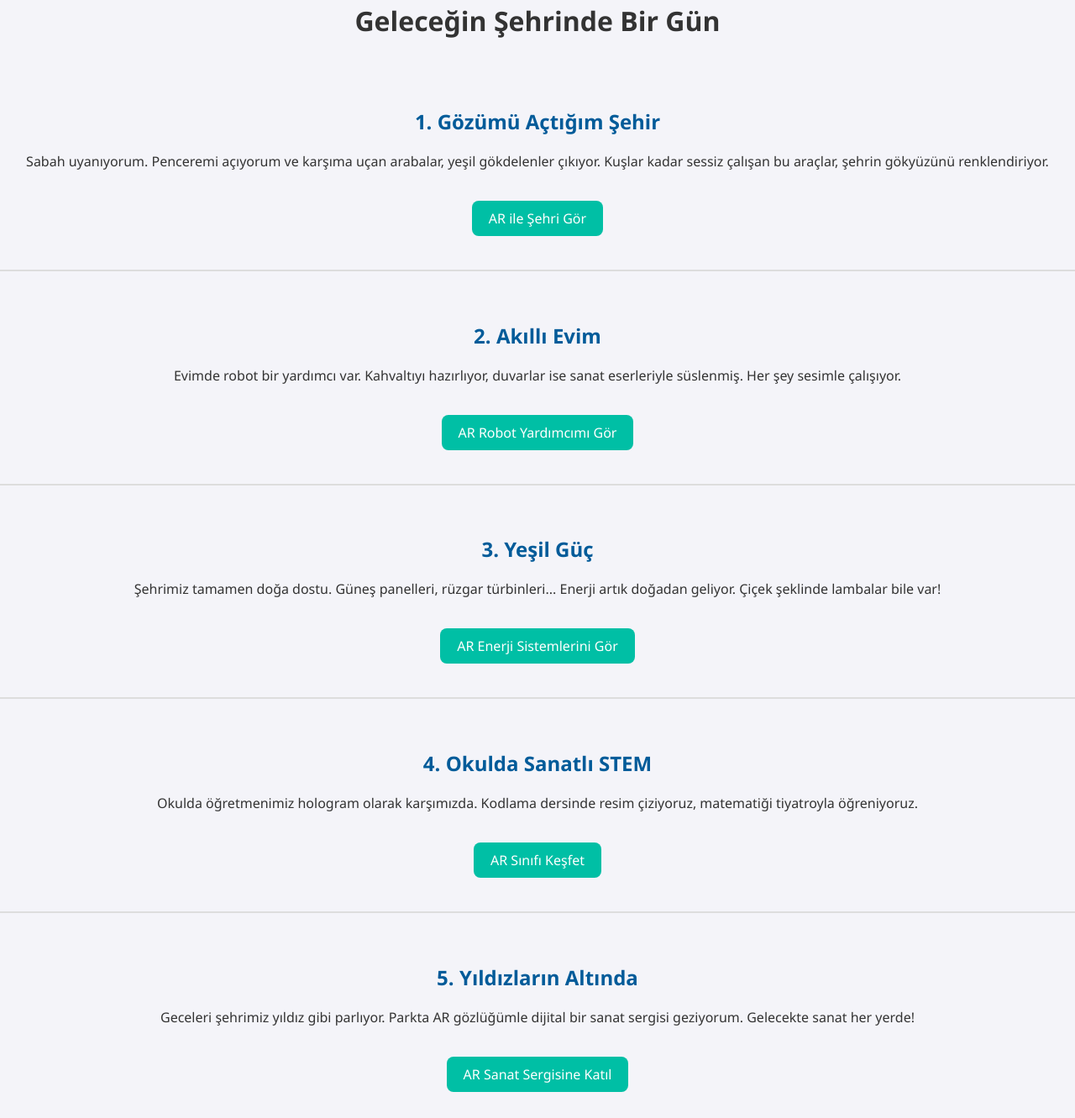
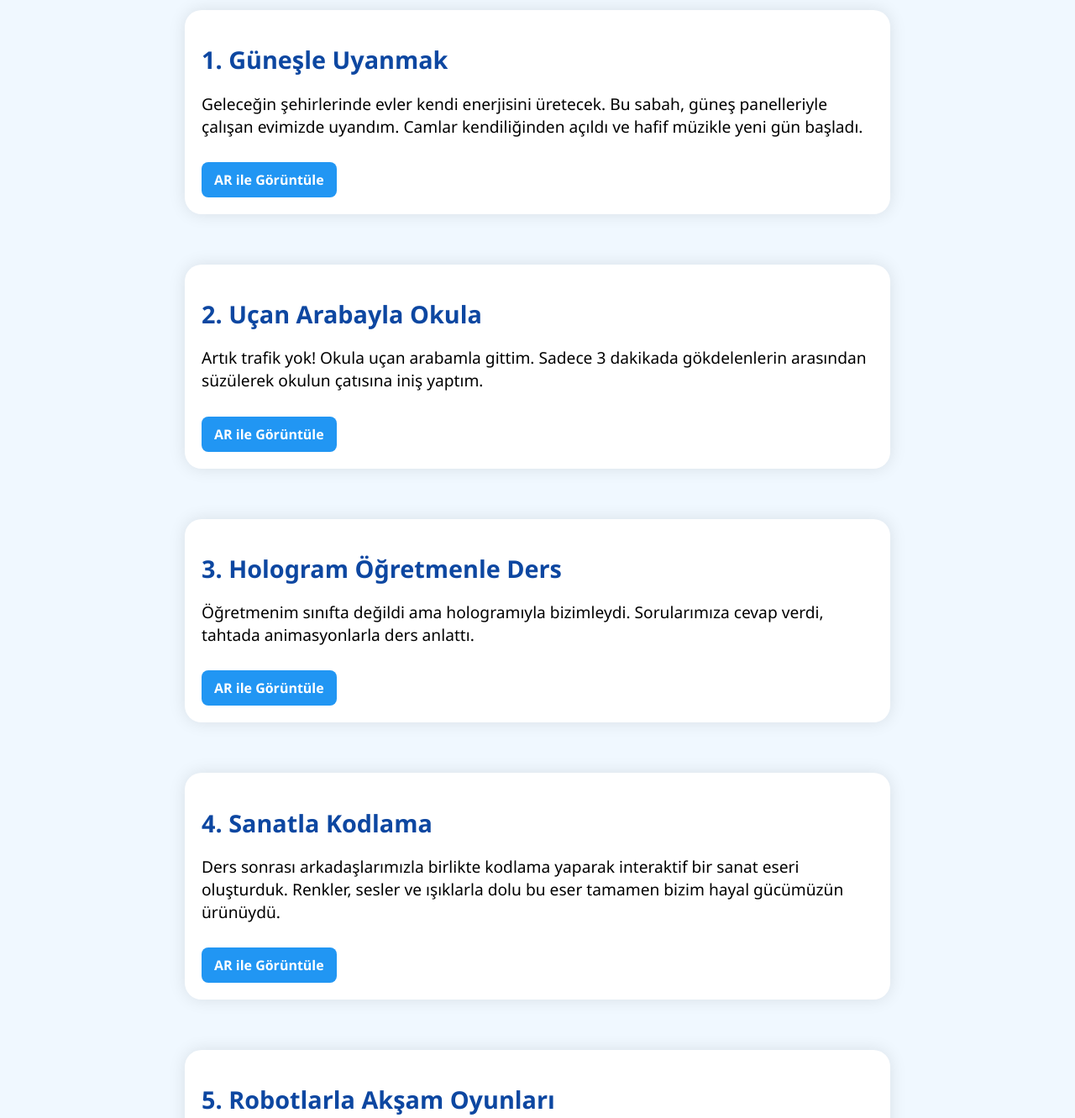
Before and after one commit to lemonfacx/artstem-book, a plain HTML site: page index.html in a window 1280 px wide. Shown: the part 18-1349 px from the top of the page at 84% size. Drawn offline with Linux system fonts and the light colour scheme.

Commit message:
Update index.html

```diff
--- a/index.html
+++ b/index.html
@@ -3,69 +3,74 @@
 <head>
   <meta charset="UTF-8" />
   <meta name="viewport" content="width=device-width, initial-scale=1.0" />
-  <title>Geleceğin Şehrinde Bir Gün</title>
+  <title>Future City - AR Digital Book</title>
   <style>
     body {
+      margin: 0;
       font-family: 'Segoe UI', Tahoma, Geneva, Verdana, sans-serif;
-      margin: 0;
-      padding: 0;
-      background: #f4f4f9;
-      color: #333;
-      text-align: center;
+      background: #f0f8ff;
+      display: flex;
+      flex-direction: column;
+      align-items: center;
+      justify-content: center;
+      min-height: 100vh;
     }
     .page {
-      padding: 40px 20px;
-      border-bottom: 2px solid #ddd;
+      max-width: 800px;
+      padding: 20px;
+      background: white;
+      margin: 30px auto;
+      border-radius: 20px;
+      box-shadow: 0 0 20px rgba(0,0,0,0.1);
     }
-    h2 {
-      color: #005b99;
+    .page h1 {
+      font-size: 1.8em;
+      color: #0d47a1;
+    }
+    .page p {
+      font-size: 1.2em;
     }
     .ar-link {
       display: inline-block;
-      margin-top: 20px;
-      padding: 10px 20px;
-      background-color: #00bfa5;
+      margin-top: 10px;
+      padding: 10px 15px;
+      background: #2196f3;
       color: white;
+      border-radius: 8px;
       text-decoration: none;
-      border-radius: 8px;
-      transition: background 0.3s ease;
-    }
-    .ar-link:hover {
-      background-color: #00897b;
+      font-weight: bold;
     }
   </style>
 </head>
 <body>
-  <h1>Geleceğin Şehrinde Bir Gün</h1>
-
   <div class="page">
-    <h2>1. Gözümü Açtığım Şehir</h2>
-    <p>Sabah uyanıyorum. Penceremi açıyorum ve karşıma uçan arabalar, yeşil gökdelenler çıkıyor. Kuşlar kadar sessiz çalışan bu araçlar, şehrin gökyüzünü renklendiriyor.</p>
-    <a class="ar-link" href="https://mywebar.com/project/futurecity" target="_blank">AR ile Şehri Gör</a>
+    <h1>1. Güneşle Uyanmak</h1>
+    <p>Geleceğin şehirlerinde evler kendi enerjisini üretecek. Bu sabah, güneş panelleriyle çalışan evimizde uyandım. Camlar kendiliğinden açıldı ve hafif müzikle yeni gün başladı.</p>
+    <a class="ar-link" href="https://your-webar-link-1.com" target="_blank">AR ile Görüntüle</a>
   </div>
 
   <div class="page">
-    <h2>2. Akıllı Evim</h2>
-    <p>Evimde robot bir yardımcı var. Kahvaltıyı hazırlıyor, duvarlar ise sanat eserleriyle süslenmiş. Her şey sesimle çalışıyor.</p>
-    <a class="ar-link" href="https://mywebar.com/project/smarthomebot" target="_blank">AR Robot Yardımcımı Gör</a>
+    <h1>2. Uçan Arabayla Okula</h1>
+    <p>Artık trafik yok! Okula uçan arabamla gittim. Sadece 3 dakikada gökdelenlerin arasından süzülerek okulun çatısına iniş yaptım.</p>
+    <a class="ar-link" href="https://your-webar-link-2.com" target="_blank">AR ile Görüntüle</a>
   </div>
 
   <div class="page">
-    <h2>3. Yeşil Güç</h2>
-    <p>Şehrimiz tamamen doğa dostu. Güneş panelleri, rüzgar türbinleri... Enerji artık doğadan geliyor. Çiçek şeklinde lambalar bile var!</p>
-    <a class="ar-link" href="https://mywebar.com/project/greenpower" target="_blank">AR Enerji Sistemlerini Gör</a>
+    <h1>3. Hologram Öğretmenle Ders</h1>
+    <p>Öğretmenim sınıfta değildi ama hologramıyla bizimleydi. Sorularımıza cevap verdi, tahtada animasyonlarla ders anlattı.</p>
+    <a class="ar-link" href="https://your-webar-link-3.com" target="_blank">AR ile Görüntüle</a>
   </div>
 
   <div class="page">
-    <h2>4. Okulda Sanatlı STEM</h2>
-    <p>Okulda öğretmenimiz hologram olarak karşımızda. Kodlama dersinde resim çiziyoruz, matematiği tiyatroyla öğreniyoruz.</p>
-    <a class="ar-link" href="https://mywebar.com/project/stemclass" target="_blank">AR Sınıfı Keşfet</a>
+    <h1>4. Sanatla Kodlama</h1>
+    <p>Ders sonrası arkadaşlarımızla birlikte kodlama yaparak interaktif bir sanat eseri oluşturduk. Renkler, sesler ve ışıklarla dolu bu eser tamamen bizim hayal gücümüzün ürünüydü.</p>
+    <a class="ar-link" href="https://your-webar-link-4.com" target="_blank">AR ile Görüntüle</a>
   </div>
 
   <div class="page">
-    <h2>5. Yıldızların Altında</h2>
-    <p>Geceleri şehrimiz yıldız gibi parlıyor. Parkta AR gözlüğümle dijital bir sanat sergisi geziyorum. Gelecekte sanat her yerde!</p>
-    <a class="ar-link" href="https://mywebar.com/project/arsanat" target="_blank">AR Sanat Sergisine Katıl</a>
+    <h1>5. Robotlarla Akşam Oyunları</h1>
+    <p>Akşam olduğunda gökdelenlerin bahçesinde robot arkadaşlarımızla oyun oynadık. Onlar bizim oyun tarzımıza göre hareket ediyor, birlikte eğleniyorduk.</p>
+    <a class="ar-link" href="https://your-webar-link-5.com" target="_blank">AR ile Görüntüle</a>
   </div>
 </body>
 </html>
```
